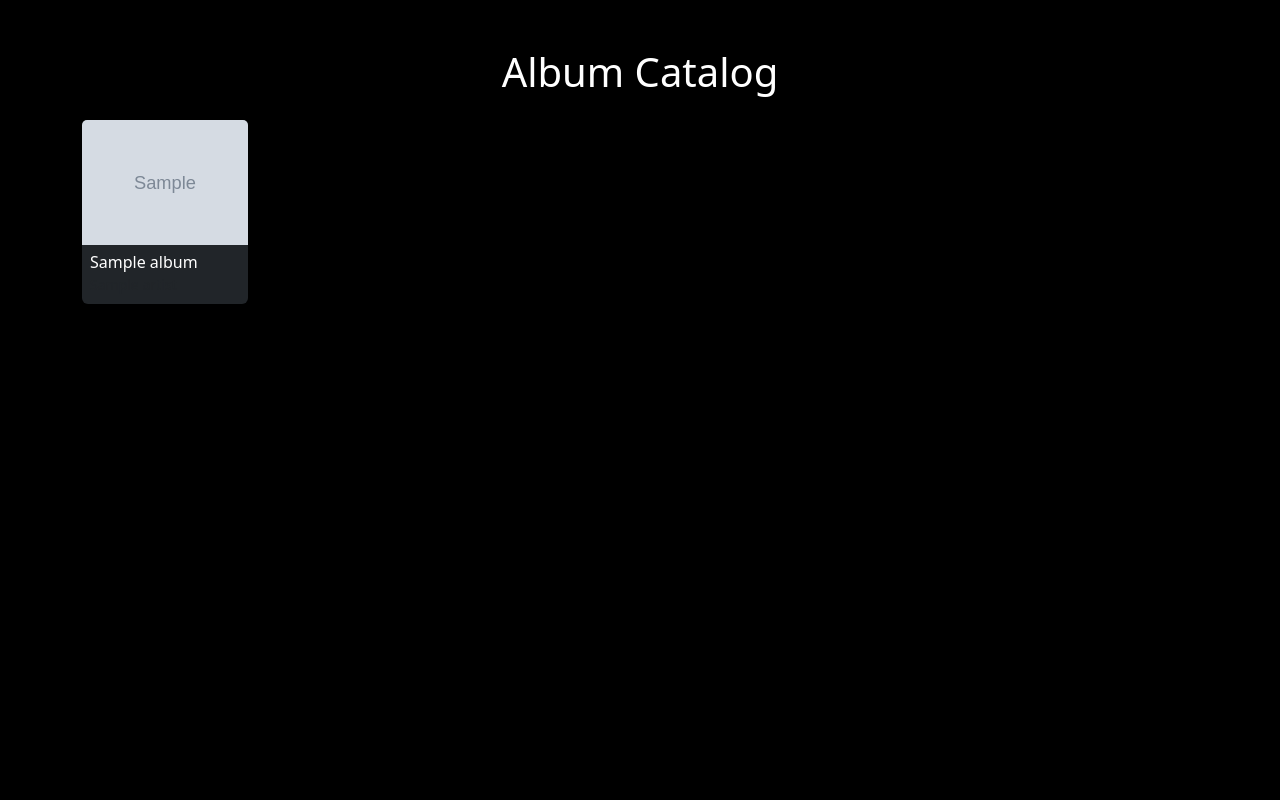
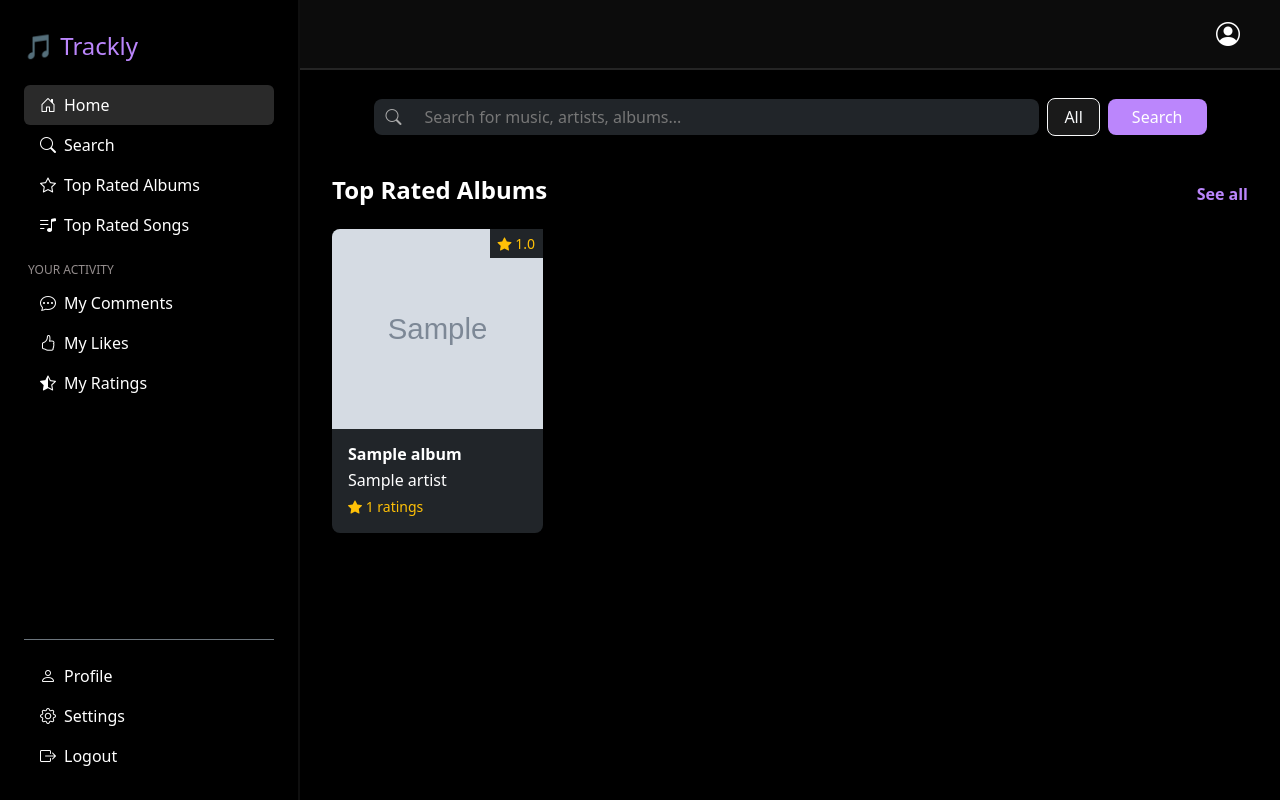
Before and after one commit to Terrychv/music-app-daw, a Django app: page /catalog/ in a window 1280 px wide. Run offline with Django 5.2, Linux system fonts and the light colour scheme; tables that the repository leaves empty hold one stand-in row (values such as "Sample post"); grey boxes marked "Sample" are stand-in pictures; parts of the project's set-up code (start-up, migrations or seed data) failed here and were passed over.

Commit message:
cambio de ubicacion de static  , y desarrolado base para catalogos y avance en parte del contenido

```diff
--- a/catalog/models.py
+++ b/catalog/models.py
@@ -40,6 +40,12 @@ class Album(models.Model):
     def __str__(self):
         return f"{self.title} - {self.artist.name}"
 
+    def average_rating(self):
+        ratings = self.ratings.all()
+        if ratings:
+            return sum(r.value for r in ratings) / len(ratings)
+        return 0
+
 
 class Song(models.Model):
     title = models.CharField(max_length=200)
--- /dev/null
+++ b/catalog/templates/catalog/base.html
@@ -0,0 +1,116 @@
+{% load static %}
+<!DOCTYPE html>
+<html lang="en">
+<head>
+    <meta charset="UTF-8">
+    <title>{% block title %}Trackly{% endblock %}</title>
+    <link href="https://cdn.jsdelivr.net/npm/bootstrap@5.3.2/dist/css/bootstrap.min.css" rel="stylesheet">
+    <link href="{% static 'catalog/css/base.css' %}" rel="stylesheet">
+    <link href="https://cdn.jsdelivr.net/npm/bootstrap-icons@1.10.5/font/bootstrap-icons.css" rel="stylesheet">
+    {% block extra_head %}{% endblock%}
+
+</head>
+
+<body class="bg-black text-white">
+
+<div class="d-flex">
+
+    <!-- SIDEBAR -->
+    <nav class="sidebar p-4 d-flex flex-column" style="width: 300px; height: 100vh; position: fixed; border-right: 2px solid #0f0f0f;">
+        <h4 class="text-purple mb-4 mt-2">🎵 Trackly</h4>
+
+        <!-- Menú principal -->
+        <ul class="nav flex-column mb-3">
+            <li class="nav-item">
+                <a href="#" class="nav-link text-white d-flex align-items-center {% if request.path == '/catalog/' %}active{% endif %}">
+                    <i class="bi bi-house-door me-2"></i> Home
+                </a>
+            </li>
+            <li class="nav-item">
+                <a href="#" class="nav-link text-white d-flex align-items-center">
+                    <i class="bi bi-search me-2"></i> Search
+                </a>
+            </li>
+            <li class="nav-item">
+                <a href="#" class="nav-link text-white d-flex align-items-center">
+                    <i class="bi bi-star me-2"></i> Top Rated Albums
+                </a>
+            </li>
+            <li class="nav-item">
+                <a href="#" class="nav-link text-white d-flex align-items-center">
+                    <i class="bi bi-music-note-list me-2"></i> Top Rated Songs
+                </a>
+            </li>
+        </ul>
+
+        <!-- Sección: Your Activity -->
+        <small class="text-uppercase mb-1">Your Activity</small>
+        <ul class="nav flex-column mb-4">
+            <li class="nav-item">
+                <a href="#" class="nav-link text-white d-flex align-items-center">
+                    <i class="bi bi-chat-dots me-2"></i> My Comments
+                </a>
+            </li>
+            <li class="nav-item">
+                <a href="#" class="nav-link text-white d-flex align-items-center">
+                    <i class="bi bi-hand-thumbs-up me-2"></i> My Likes
+                </a>
+            </li>
+            <li class="nav-item">
+                <a href="#" class="nav-link text-white d-flex align-items-center">
+                    <i class="bi bi-star-half me-2"></i> My Ratings
+                </a>
+            </li>
+        </ul>
+
+        <!-- Sección inferior: Cuenta -->
+        <ul class="nav flex-column mt-auto pt-3 border-top border-secondary">
+            <li class="nav-item">
+                <a href="#profile" class="nav-link text-white d-flex align-items-center">
+                    <i class="bi bi-person me-2"></i> Profile
+                </a>
+            </li>
+            <li class="nav-item">
+                <a href="#" class="nav-link text-white d-flex align-items-center">
+                    <i class="bi bi-gear me-2"></i> Settings
+                </a>
+            </li>
+            <li class="nav-item">
+                <a href="#logout" class="nav-link text-white d-flex align-items-center">
+                    <i class="bi bi-box-arrow-right me-2"></i> Logout
+                </a>
+            </li>
+        </ul>
+    </nav>
+
+
+
+    <!-- Main content -->
+    <div class="flex-grow-1" style="margin-left: 300px;">
+        <!-- Top navbar -->
+        <div class=" top-navbar d-flex justify-content-end align-items-center px-4 py-3 ">
+            <!-- <img src="{{ user.profile.avatar.url }}" class="rounded-circle" alt="avatar" width="32" height="32"> -->
+            <i class="bi bi-person-circle fs-4 text-white me-2"></i>
+            <span class="me-2">{{ user.username }}</span>
+        </div>
+
+
+
+        <!-- BARRA DE BÚSQUEDA -->
+        {% block extra_top %}
+
+        {% endblock %}
+
+
+
+        <!-- Dynamic content -->
+        <div class="p-4">
+            {% block content %}
+            <!-- Aquí se cargará el contenido de cada vista -->
+            {% endblock %}
+        </div>
+    </div>
+</div>
+
+</body>
+</html>
--- a/catalog/templates/catalog/catalogo_albums.html
+++ b/catalog/templates/catalog/catalogo_albums.html
@@ -1,26 +1,51 @@
+{% extends "catalog/base.html" %}
 {% load static %}
-<!DOCTYPE html>
-<html>
-<head>
-    <title>Album Catalog</title>
-    <link href="https://cdn.jsdelivr.net/npm/bootstrap@5.3.2/dist/css/bootstrap.min.css" rel="stylesheet">
-</head>
-<body class="bg-black text-white">
-    <div class="container py-5">
-        <h1 class="mb-4 text-center">Album Catalog</h1>
-        <div class="row g-4">
-            {% for album in albums %}
-            <div class="col-6 col-sm-4 col-md-3 col-lg-2">
-                <div class="card bg-dark text-white border-0 h-100">
-                    <img src="{{ album.cover_image.url }}" class="card-img-top" alt="Cover of {{ album.title }}">
-                    <div class="card-body p-2">
-                        <h6 class="mb-0">{{ album.title }}</h6>
-                        <small class="text-muted">{{ album.artist.name }}</small>
-                    </div>
+
+{% block extra_head %}
+<link rel="stylesheet" href="{% static 'catalog/css/catalog.css' %}">
+{% endblock %}
+
+
+{% block extra_top %}
+    {% include "partials/barra-busqueda.html" %}
+{% endblock %}
+
+{% block content %}
+    <!-- Sección: Top Rated Albums -->
+<div class="d-flex justify-content-between align-items-center mb-3 px-2">
+    <h4 class="text-white fw-bold">Top Rated Albums</h4>
+    <a href="" class="text-decoration-none text-purple fw-semibold">See all</a>
+</div>
+
+<div class="row g-4 px-2">
+    {% for album in top_albums %}
+    <div class="col-12 col-sm-6 col-md-4 col-lg-3">
+
+        <!-- Enlace a la vista de detalle del álbum -->
+        <a href="" class="text-decoration-none text-white">
+            <div class="card bg-dark text-white h-100 rounded-3 border-0 position-relative">
+
+                <!-- Valoración arriba a la derecha -->
+                <div class="position-absolute top-0 end-0 bg-dark text-warning px-2 py-1 rounded-bottom-start small">
+                    <i class="bi bi-star-fill"></i> {{ album.average_rating|floatformat:1 }}
                 </div>
+
+                <!-- Imagen -->
+                <img src="{{ album.cover_image.url }}" class="card-img-top rounded-top-3 album-cover" alt="{{ album.title }}">
+
+                <!-- Contenido de la card -->
+                <div class="card-body">
+                    <h6 class="card-title mb-1 fw-bold">{{ album.title }}</h6>
+                    <p class="card-text  mb-1">{{ album.artist.name }}</p>
+                    <p class="card-text small text-warning mb-0">
+                        <i class="bi bi-star-fill"></i> {{ album.ratings.count }} ratings
+                    </p>
+                </div>
+
             </div>
-            {% endfor %}
-        </div>
+        </a>
+
     </div>
-</body>
-</html>
+    {% endfor %}
+</div>
+{% endblock %}
--- /dev/null
+++ b/catalog/templates/partials/barra-busqueda.html
@@ -0,0 +1,81 @@
+<!DOCTYPE html>
+<html lang="en">
+<head>
+    <meta charset="UTF-8">
+    <title>Search Bar Test</title>
+
+    <!-- Bootstrap CSS -->
+    <link href="https://cdn.jsdelivr.net/npm/bootstrap@5.3.2/dist/css/bootstrap.min.css" rel="stylesheet">
+    <!-- Bootstrap Icons -->
+    <link href="https://cdn.jsdelivr.net/npm/bootstrap-icons@1.10.5/font/bootstrap-icons.css" rel="stylesheet">
+
+    <!-- Estilos personalizados -->
+    <style>
+        .btn-morado {
+            background-color: #bb86fc;
+            color: white;
+            border: none;
+        }
+
+        .btn-morado:hover {
+            background-color: #9b5de5;
+            color: white;
+        }
+
+        .input-group-text {
+            color: #aaa;
+            background-color: #1a1a1a;
+            border: none;
+        }
+
+        input.form-control {
+            background-color: #1a1a1a;
+            color: white;
+            border: none;
+        }
+
+        input::placeholder {
+            color: #777 !important;
+        }
+
+        .barra-busqueda {
+            background-color: rgba(0, 0, 0);
+            backdrop-filter: blur(6px);
+        }
+
+
+    </style>
+</head>
+
+<body>
+
+    <div class="barra-busqueda py-3 " style="z-index: 999;">
+        <form class="d-flex align-items-center mx-auto gap-2" role="search" method="get" action="#"
+            style="max-width: 85%; margin-top: 12px;">
+
+            <!-- Campo de búsqueda con ícono -->
+            <div class="input-group flex-grow-1 rounded-3 overflow-hidden">
+                <span class="input-group-text bg-dark border-0 ">
+                    <i class="bi bi-search"></i>
+                </span>
+                <input type="search" name="q"
+                    class="form-control bg-dark text-white border-0"
+                    placeholder="Search for music, artists, albums..."
+                    aria-label="Search">
+            </div>
+
+            <!-- Botón "All" -->
+            <button type="button" class="btn btn-outline-light rounded-3 px-3" style="background-color: #1a1a1a; ">
+                All
+            </button>
+
+            <!-- Botón "Search" -->
+            <button class="btn btn-morado rounded-3 px-4" type="submit">
+                Search
+            </button>
+        </form>
+    </div>
+
+
+</body>
+</html>
--- a/catalog/views.py
+++ b/catalog/views.py
@@ -2,7 +2,8 @@ from django.shortcuts import render
 from .models import Album
 
 def catalogo_albums(request):
-    albums = Album.objects.all()
+
+    top_albums = sorted(Album.objects.all(), key=lambda a: a.average_rating(), reverse=True)[:4]
     return render(request, 'catalog/catalogo_albums.html', {
-        'albums': albums
+        'top_albums': top_albums
     })
--- a/project_music_app/settings.py
+++ b/project_music_app/settings.py
@@ -130,6 +130,10 @@ USE_TZ = True
 
 STATIC_URL = 'static/'
 
+STATICFILES_DIRS = [
+    BASE_DIR / "static",  # Esto le dice a Django que mire en la carpeta global
+]
+
 # Archivos de medios (imágenes subidas por los usuarios)
 MEDIA_URL = '/media/'
 MEDIA_ROOT = os.path.join(BASE_DIR, 'media')
--- a/project_music_app/urls.py
+++ b/project_music_app/urls.py
@@ -26,4 +26,10 @@ urlpatterns = [
     path('accounts/', include('users.urls')),
 
 
-]  + static(settings.MEDIA_URL, document_root=settings.MEDIA_ROOT)
+]
+
+ ## Servir archivos MEDIA (imágenes subidas)
+urlpatterns += static(settings.MEDIA_URL, document_root=settings.MEDIA_ROOT)
+
+# Servir archivos STATIC (tu CSS, JS, etc.)
+urlpatterns += static(settings.STATIC_URL, document_root=settings.BASE_DIR / "static")
--- /dev/null
+++ b/static/catalog/css/base.css
@@ -0,0 +1,56 @@
+
+
+.nav-link {
+    padding: 10px 12px;
+    border-radius: 6px;
+    transition: background-color 0.2s ease;
+}
+
+.nav-link:hover,
+.nav-link.active {
+    background-color: #2a2a2a;
+}
+
+.text-purple {
+    color: #bb86fc;
+}
+
+.sidebar small {
+    font-size: 0.75rem;
+    color: #948d8d;
+    margin-left: 4px;
+}
+
+
+.nav-link:hover {
+    background-color: #bb86fc;
+    color: white !important;
+    border-radius: 6px;
+}
+.top-navbar{
+    position: sticky;
+    top: 0;
+    z-index: 1000;
+    background-color: rgba(15, 15, 15, 0.85);  /* Fondo oscuro semitransparente */
+    backdrop-filter: blur(6px);               /* Difumina lo que hay detrás */
+    border-bottom: 2px solid rgba(255, 255, 255, 0.1);  /* Línea inferior sutil */
+}
+
+.btn-purple {
+    background-color: #bb86fc;
+    color: white;
+    border: none;
+}
+
+.btn-purple:hover {
+    background-color: #9b5de5;
+    color: white;
+}
+
+.input-group-text {
+    color: #aaa;
+}
+
+input::placeholder {
+    color: #777 !important;
+}
--- /dev/null
+++ b/static/catalog/css/catalog.css
@@ -0,0 +1,20 @@
+.text-purple {
+    color: #bb86fc;
+}
+
+.text-purple:hover {
+    color: #9b5de5;
+}
+
+.album-cover {
+    height: 200px;
+    object-fit: cover;
+    object-position: center;
+}
+
+.card:hover {
+    transform: scale(1.02);
+    transition: transform 0.2s ease, box-shadow 0.2s ease;
+    box-shadow: 0 0 15px rgba(187, 134, 252, 0.4);
+    cursor: pointer;
+}
```
Also changed, not shown: README.md.
